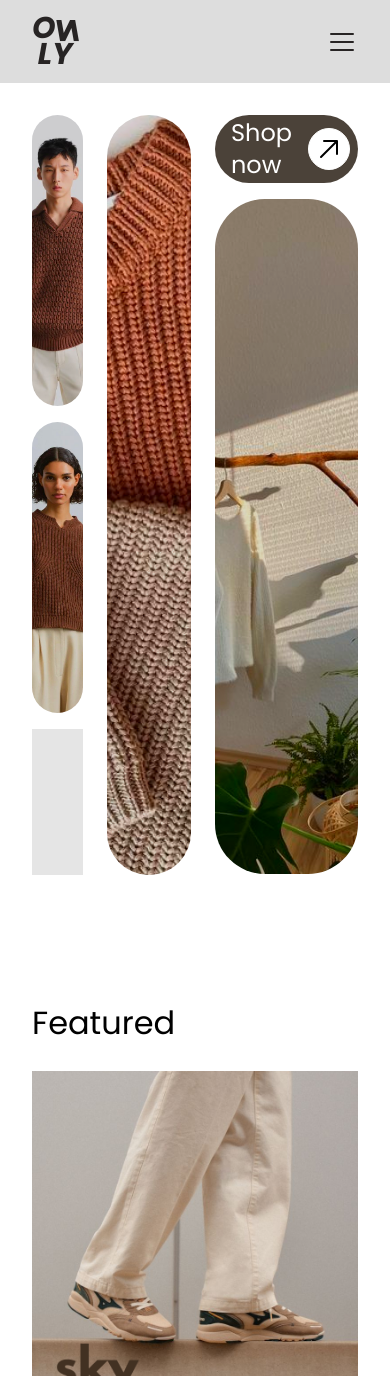
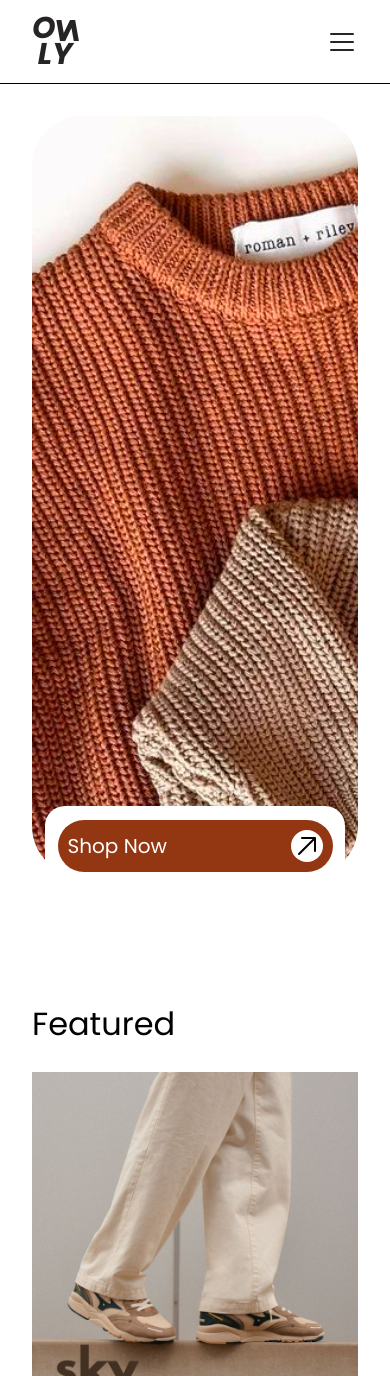
Before and after one commit to haash3/strayy, a React (Vite) app in the folder stray/: page / in a window 390 px wide. Shown: the top 1376 px of the page. Built offline with nearby package versions, Linux system fonts and the light colour scheme.

Commit message:
vertical text done

```diff
--- a/stray/src/categories/home/Hero.jsx
+++ b/stray/src/categories/home/Hero.jsx
@@ -1,21 +1,22 @@
 import React from "react";
-import { Button } from "../../components/Button";
 import { ArrowUpRight } from "@phosphor-icons/react";
-
 
 export const Hero = () => {
   return (
     <>
       <div className="h-[100vh]  padding-x py-8">
-      <div className="flex gap-6 h-[90vh]">
+        <div className="lg:flex gap-6 h-[90vh] hidden">
           {/* first row */}
-        <div className="w-[350px] flex flex-col gap-4">
-            <div className="bg-black/20 h-[40vh] hero-img bg-heroImg1-1"></div>
-            <div className=" h-[40vh] bg-heroImg1-2 hero-img"></div>
-            <div className="bg-black/10 h-[20vh]"></div>
+          <div className="w-[350px] flex flex-col gap-4 font-poppins">
+            <div className=" h-[40vh] hero-img bg-heroImg1-1 flex items-center">
+              <div className="vertical-text">#Men Polo T-shirt </div>
+            </div>
+            <div className=" h-[40vh] hero-img bg-heroImg1-2 flex items-center">
+               <div className="vertical-text">#Women Cardigan </div>
+            </div>
+            <div className=" h-[20vh]"></div>
           </div>
           {/* first row end */}
-
 
           {/* 2row */}
           <div className="w-[570px] hero-img bg-heroImg2"></div>
@@ -23,19 +24,30 @@ export const Hero = () => {
           {/* 3row */}
           <div className=" w-[450px] flex flex-col gap-4">
             <div className="bg-[#4B4239] h-[8vh] rounded-[50px] flex justify-between items-center ">
-            <div className=" text-white font-poppins text-2xl py-3 px-4">Shop now</div>
-            <div className=" bg-white rounded-[50px] p-1 mr-2 border border-white"> <ArrowUpRight size={32} /></div>
+              <div className=" text-white font-poppins text-2xl py-3 px-4">
+                Shop now
+              </div>
+              <div className=" bg-white rounded-[50px] p-1 mr-2 border border-white">
+                {" "}
+                <ArrowUpRight size={32} />
+              </div>
             </div>
             <div className="h-[80vh] bg-heroImg3 hero-img relative flex justify-center items-end"></div>
           </div>
           {/* 3row */}
-
-
-
         </div>
 
+        <div className="lg:hidden h-[90vh] bg-heroImg2 hero-small-screen flex items-end justify-center">
+          <div className="w-[300px] h-[70px] round flex justify-center items-center">
+            <div className="btn-small-screen w-[275px]">
+              <p className="text-white">Shop Now</p>
+              <div className="bg-white rounded-[50px] ">
+                <ArrowUpRight size={32} />
+              </div>
+            </div>
+          </div>
+        </div>
       </div>
     </>
-
   );
 };
--- a/stray/src/style.css
+++ b/stray/src/style.css
@@ -43,10 +43,15 @@
   }
   .round{
     border-radius: 20px 20px 0px 0px;
+    background-color: white;
+    padding-top: 10px;
+
+
   }
   .nav{
     color: rgb(39, 36, 36);
-    background-color: rgb(221, 221, 221);
+    background-color: rgb(255, 255, 255);
+    border-bottom: 1px solid black;
   }
   .logo{
     display: flex;
@@ -64,6 +69,29 @@
     -ms-transform: scale(1, -1);
     transform: scale(1, -1);
   }
-  .rotate{
-    rotate: deg;
+  .hero-small-screen{
+    filter: brightness(100%) saturate(150%);
+    border-radius: 50px;
+    background-repeat: no-repeat;
+    background-size: cover;
   }
+  .btn-small-screen{
+    background-color: #7a3c24;
+    border-radius: 50px;
+    padding: 10px;
+    margin: 10px;
+    font-size: 20px;
+    font-family: poppins;
+    display: flex;
+    justify-content: space-between;
+    align-items: center;
+  }
+  .vertical-text{
+    writing-mode: vertical-lr;
+    text-orientation: mixed;
+    transform: rotate(180deg);
+    text-align: center;
+    padding: 15px;
+    color: rgb(41, 40, 40);
+    font-weight: 400;
+  }
```
Also changed, not shown: stray/src/assets/images/hero2.jpg (deleted). Lines whose indentation alone changed are shown as unchanged.
